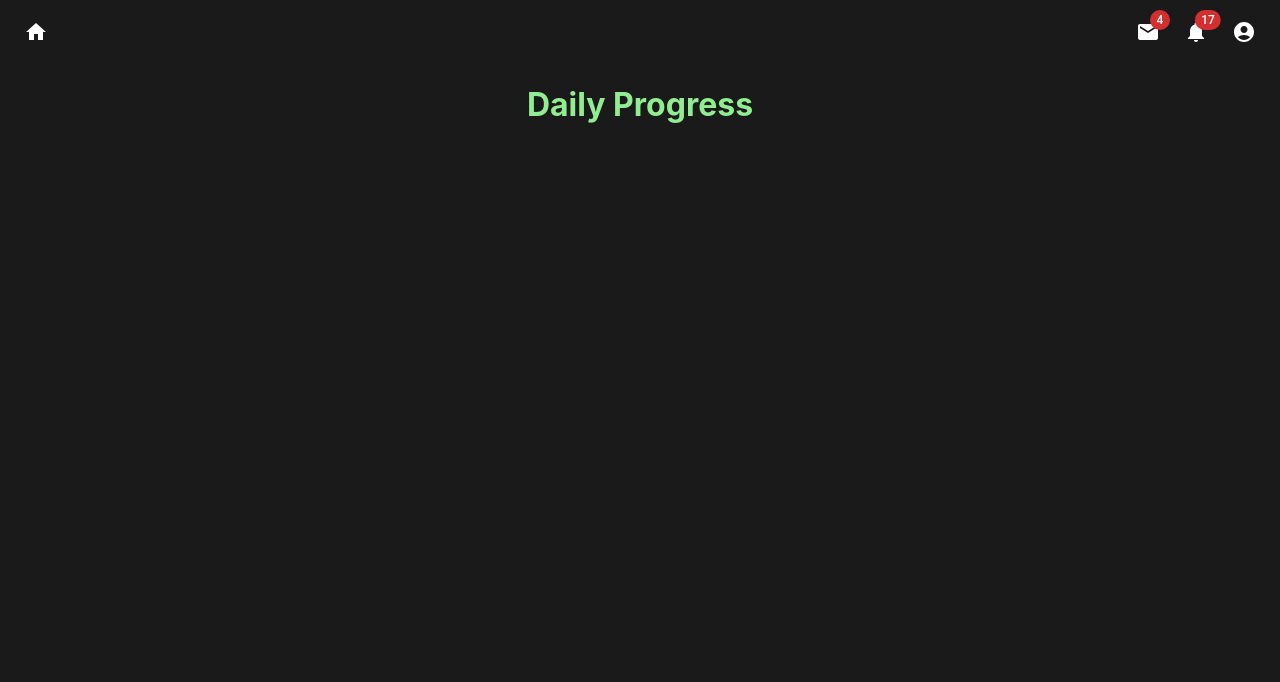
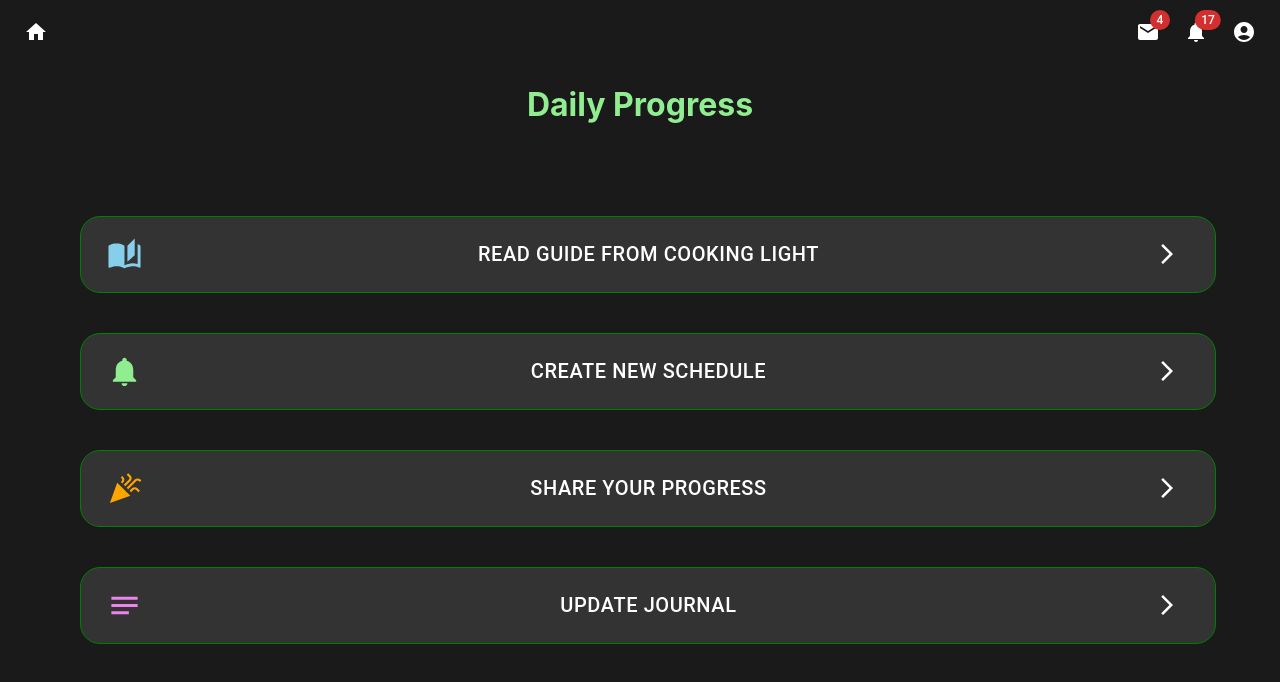
Before and after one commit to JassyAl/teamMeal, a React (Create React App) app: page /DailyProgress in a window 1280 px wide. Shown: the top 682 px of the page. Built offline with nearby package versions, Linux system fonts and the light colour scheme; no server answers.

Commit message:
created daily progress page with links to health guides

```diff
--- a/src/components/Journal/DailyProgress.jsx
+++ b/src/components/Journal/DailyProgress.jsx
@@ -1,9 +1,160 @@
 import React from "react";
+import { makeStyles } from "@material-ui/core/styles";
+import Button from "@material-ui/core/Button";
+import Grid from "@material-ui/core/Grid";
+import { Stack } from "@mui/material";
+import "./Journal.css";
+import {
+  ArrowForwardIos as ArrowForwardIosIcon,
+  AutoStories as AutoStoriesIcon,
+  Notifications as NotificationsIcon,
+  Celebration as CelebrationIcon,
+  Notes as NotesIcon
+} from "@mui/icons-material";
+
+
+const useStyles = makeStyles((theme) => ({
+  root: {
+    flexGrow: 1,
+    padding: theme.spacing(4),
+  },
+  button: {
+    margin: theme.spacing(1),
+    backgroundColor: "#333333",
+    borderRadius: 20,
+    color: "white",
+    borderColor: "green",
+    display: "flex",
+    justifyContent: "space-between",
+    paddingLeft: theme.spacing(2),
+    paddingRight: theme.spacing(2),
+    padding: 20,
+    fontSize: 20,
+  },
+  buttonIcon: {
+    color: "white",
+  },
+}));
+
+function RecommendedSites(props) {
+  const sites = props.sites;
+  const randomIndex = Math.floor(Math.random() * sites.length); // choose a random index from the sites array
+  const randomSite = sites[randomIndex]; // get the site object at the random index
+
+  return (
+    <div>
+      <a href={randomSite.url} style={{ textDecoration: "none", textAlign: "center", color: "white"}}>Read Guide From {randomSite.name}</a>
+    </div>
+  );
+}
+
 
 function DailyProgress() {
+  const classes = useStyles();
+  // healthy sites array
+  const recommendedSites = [
+    { name: 'ChooseMyPlate.gov', url: 'https://www.choosemyplate.gov/' },
+    { name: 'Mayo Clinic', url: 'https://www.mayoclinic.org/healthy-lifestyle/nutrition-and-healthy-eating' },
+    { name: 'Harvard School of Public Health', url: 'https://www.hsph.harvard.edu/nutritionsource/' },
+    { name: 'Academy of Nutrition and Dietetics', url: 'https://www.eatright.org/' },
+    { name: 'Nutrition.gov', url: 'https://www.nutrition.gov/' },
+    { name: 'Center for Science in the Public Interest', url: 'https://cspinet.org/' },
+    { name: "Today's Dietitian", url: 'https://www.todaysdietitian.com/' },
+    { name: 'Food Politics', url: 'https://www.foodpolitics.com/' },
+    { name: 'American Society for Nutrition', url: 'https://nutrition.org/' },
+    { name: 'EatFresh.org', url: 'https://www.eatfresh.org/' },
+    { name: 'NutritionFacts.org', url: 'https://nutritionfacts.org/' },
+    { name: 'MyFitnessPal Blog', url: 'https://blog.myfitnesspal.com/' },
+    { name: 'EatingWell', url: 'https://www.eatingwell.com/' },
+    { name: 'Vegetarian Resource Group', url: 'https://www.vrg.org/' },
+    { name: 'Whole Foods Market Blog', url: 'https://www.wholefoodsmarket.com/blog' },
+    { name: 'Clean Eating Magazine', url: 'https://www.cleaneatingmag.com/' },
+    { name: 'The Nutrition Source', url: 'https://www.hsph.harvard.edu/nutritionsource/' },
+    { name: 'Cooking Light', url: 'https://www.cookinglight.com/' },
+    { name: 'The World Health Organization', url: 'https://www.who.int/' },
+    { name: 'The Institute for Functional Medicine', url: 'https://www.ifm.org/' },
+    { name: 'Oldways', url: 'https://oldwayspt.org/' },
+    { name: 'Healthy Food Guide', url: 'https://www.healthyfood.com/' },
+    { name: 'The Nutrition Society', url: 'https://www.nutritionsociety.org/' },
+    { name: 'Eat This, Not That!', url: 'https://www.eatthis.com/' },
+    { name: 'Nutrition Stripped', url: 'https://nutritionstripped.com/' },
+    { name: 'HealthyChildren.org', url: 'https://www.healthychildren.org/' },
+    { name: 'The Journal of Nutrition', url: 'https://academic.oup.com/jn' }
+  ];
+
   return (
     <div>
-      <h1>Daily Progress</h1>
+      <div>
+        <h1>Daily Progress</h1>
+      </div>
+      <div className={classes.root}>
+        <Stack className="stack" spacing={3}>
+          <Grid item>
+            <Button
+              fullWidth
+              variant="outlined"
+              color="primary"
+              className={classes.button}
+            >
+              <AutoStoriesIcon
+                fontSize="large"
+                style={{ color: "skyblue", paddingLeft: 10 }}
+              />
+              <RecommendedSites sites={recommendedSites} />
+              <ArrowForwardIosIcon style={{ paddingRight: 20 }} />
+            </Button>
+          </Grid>
+          <Grid item>
+            <Button
+              fullWidth
+              variant="outlined"
+              color="primary"
+              className={classes.button}
+              href="/calendar"
+            >
+              <NotificationsIcon
+                fontSize="large"
+                style={{ color: "lightgreen", paddingLeft: 10 }}
+              />
+              Create New Schedule
+              <ArrowForwardIosIcon style={{ paddingRight: 20 }} />
+            </Button>
+          </Grid>
+          <Grid item>
+            <Button
+              fullWidth
+              variant="outlined"
+              color="primary"
+              className={classes.button}
+              href="/messages"
+            >
+              <CelebrationIcon
+                fontSize="large"
+                style={{ color: "orange", paddingLeft: 10 }}
+              />
+              Share your progress
+              <ArrowForwardIosIcon style={{ paddingRight: 20 }} />
+            </Button>
+          </Grid>
+          <Grid item>
+            <Button
+              fullWidth
+              variant="outlined"
+              color="primary"
+              className={classes.button}
+              href="/journal"
+            >
+              <NotesIcon
+                fontSize="large"
+                style={{ color: "violet", paddingLeft: 10 }}
+              />
+              Update Journal
+              <ArrowForwardIosIcon style={{ paddingRight: 20 }} />
+            </Button>
+          </Grid>
+          {/* </Grid> */}
+        </Stack>
+      </div>
     </div>
   );
 }
```
